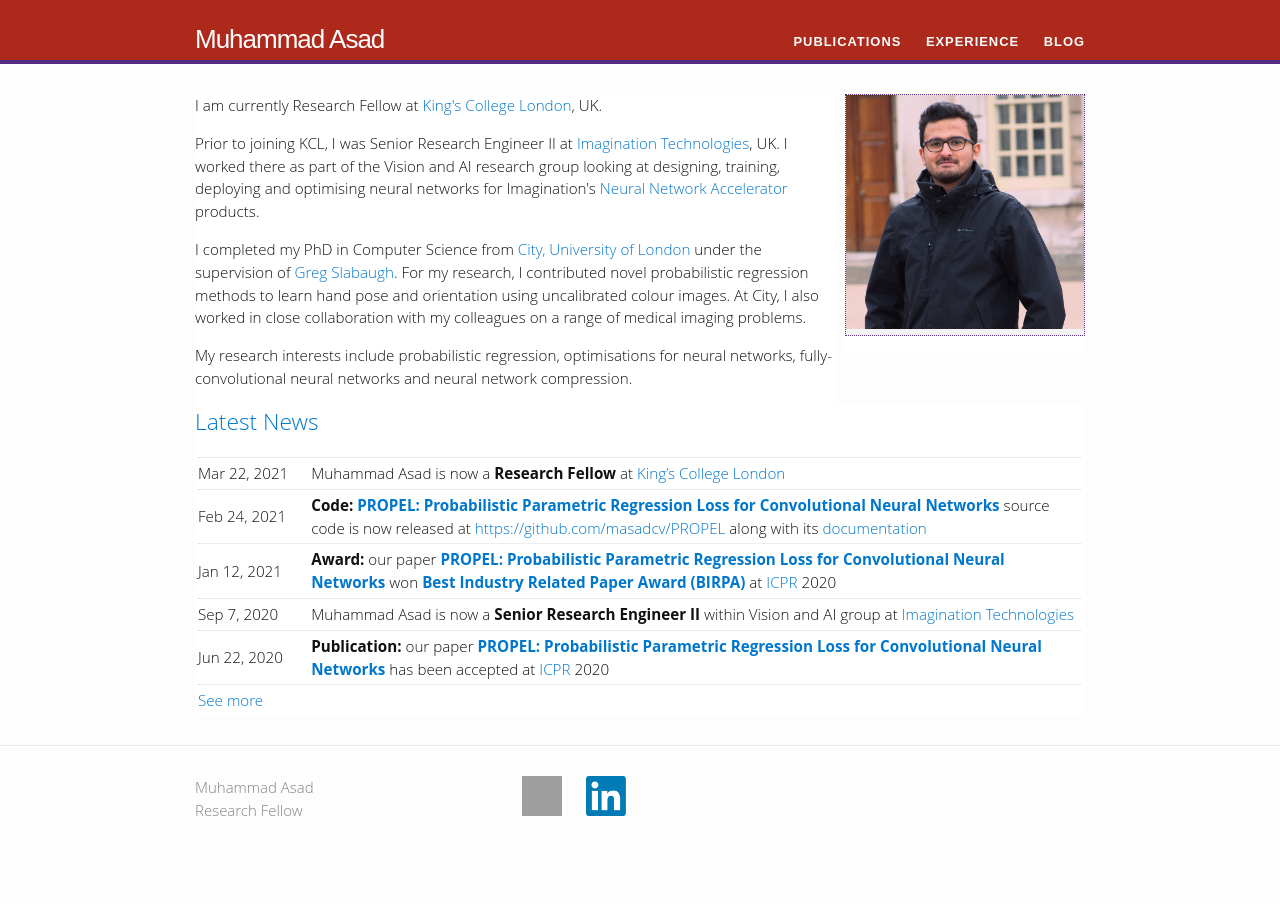
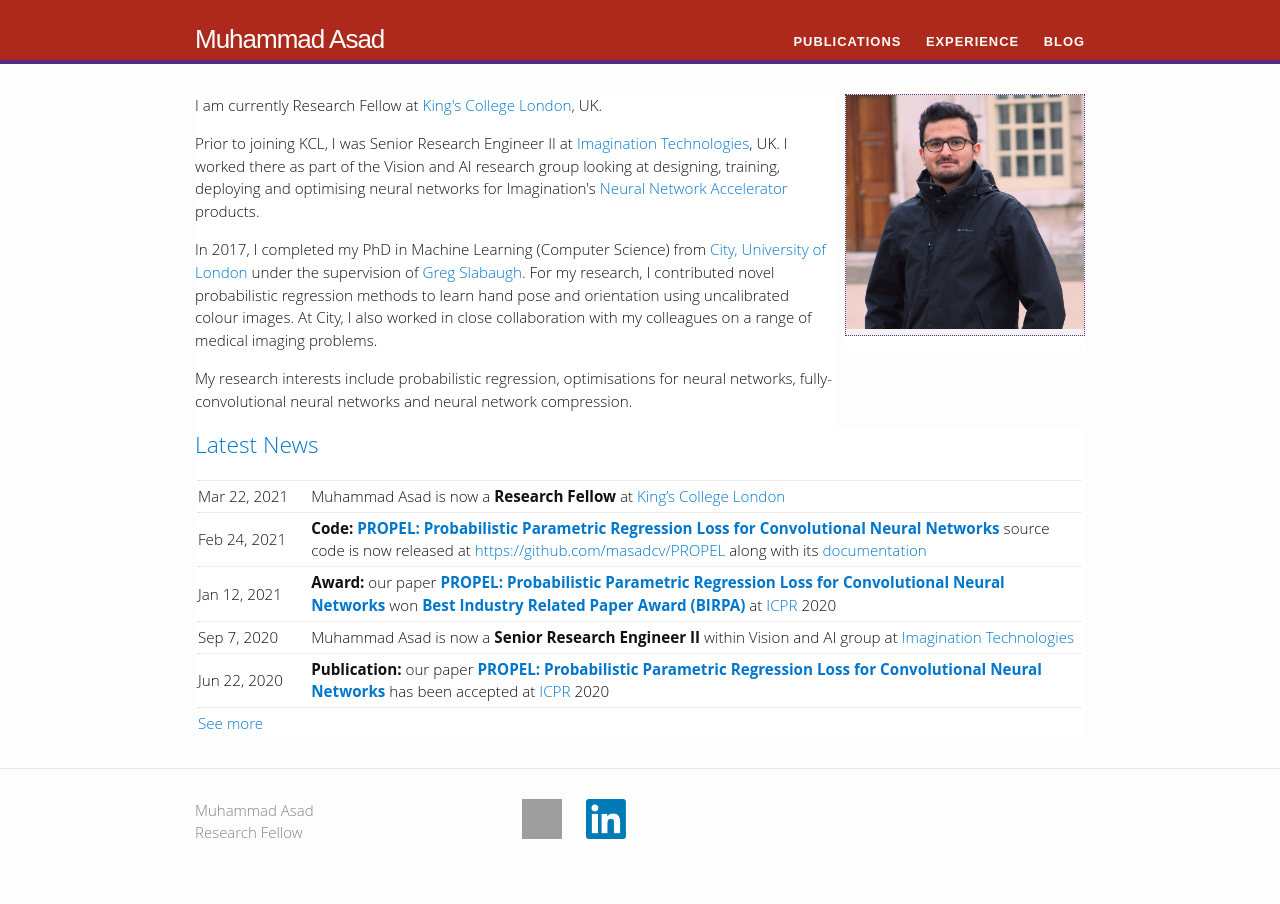
Before and after one commit to masadcv/masadcv.github.io, a Jekyll site: the page built from index.html, in a window 1280 px wide. Built offline with Jekyll 4.4.1, drawn with Linux system fonts in a browser that asks for light colours; grey boxes are pictures that could not be loaded.

Commit message:
updated landing page description

```diff
--- a/index.html
+++ b/index.html
@@ -27,7 +27,7 @@
   <div id = "one-two">
     <p> I am currently Research Fellow at <a href="https://www.kcl.ac.uk/" target="_blank">King's College London</a>, UK.</p>
     <p> Prior to joining KCL, I was Senior Research Engineer II at <a href="https://www.imgtec.com/" target="_blank">Imagination Technologies</a>, UK. I worked there as part of the Vision and AI research group looking at designing, training, deploying and optimising neural networks for Imagination's <a href="https://www.imgtec.com/vision-ai/powervr-series3nx/" target="_blank">Neural Network Accelerator</a> products.</p>
-    <p> I completed my PhD in Computer Science from <a href="https://city.ac.uk" target="\_blank">City, University of London</a> under the supervision of <a href="http://www.eecs.qmul.ac.uk/~gslabaugh/" target="\_blank">Greg Slabaugh</a>. For my research, I contributed novel probabilistic regression methods to learn hand pose and orientation using uncalibrated colour images. At City, I also worked in close collaboration with my colleagues on a range of medical imaging problems.</p>
+    <p> In 2017, I completed my PhD in Machine Learning (Computer Science) from <a href="https://city.ac.uk" target="\_blank">City, University of London</a> under the supervision of <a href="http://www.eecs.qmul.ac.uk/~gslabaugh/" target="\_blank">Greg Slabaugh</a>. For my research, I contributed novel probabilistic regression methods to learn hand pose and orientation using uncalibrated colour images. At City, I also worked in close collaboration with my colleagues on a range of medical imaging problems.</p>
     <p> My research interests include probabilistic regression, optimisations for neural networks, fully-convolutional neural networks and neural network compression.</p>
   </div>
   <div id="two-two">
```
